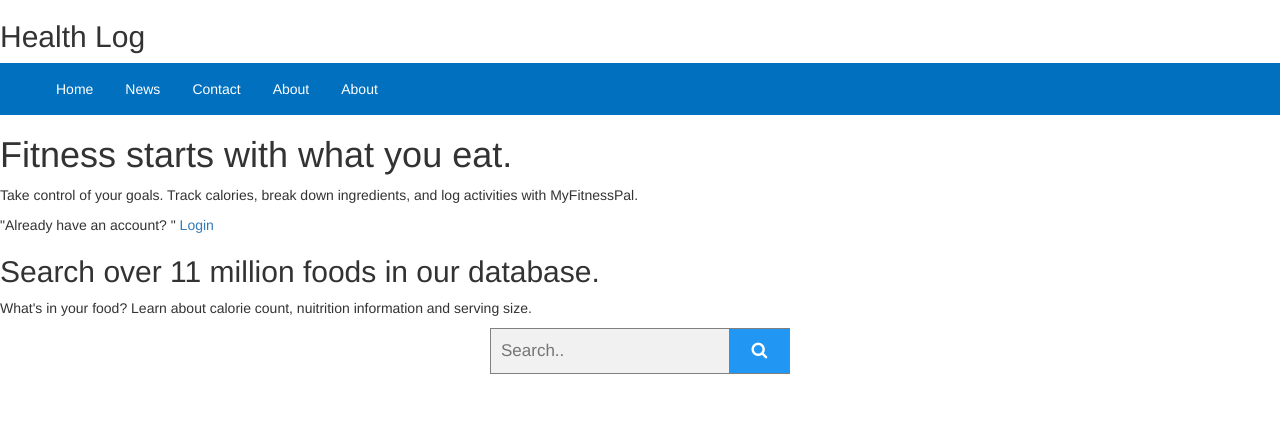
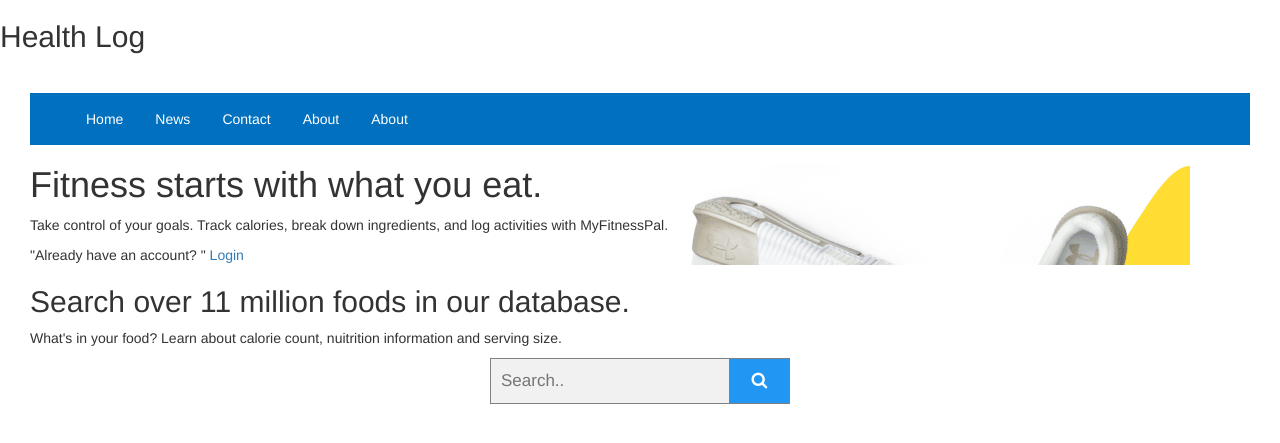
Before and after one commit to azandtUNO/group-project, a Django app: page / in a window 1280 px wide. Shown: the top 443 px of the page. Run offline with Django 3.2, Linux system fonts and the light colour scheme; some libraries are stand-ins or nearby versions.

Commit message:
Background update

```diff
--- a/healthlog/static/css/index.css
+++ b/healthlog/static/css/index.css
@@ -59,3 +59,20 @@ form.search::after {
     clear: both;
     display: table;
 }
+
+/* creates the top part of the background */
+#wrapper {
+    border: none;
+    padding: 30px;
+  }
+
+#setTop{
+    background-image: url('../../static/images/top.png');
+}
+
+  /*setting center text*/
+.jss1 {
+    margin: 0px auto;
+    z-index: 1;
+    position: relative;
+}
--- a/healthlog/templates/healthlog/index.html
+++ b/healthlog/templates/healthlog/index.html
@@ -11,6 +11,7 @@
 
     <body>
         <h2>Health Log</h2>
+        <div id="wrapper">
             <ul>
                 <li><a href="#ABOUT">Home</a></li>
                 <li><a href="#FOOD">News</a></li>
@@ -18,12 +19,15 @@
                 <li><a href="#APPS">About</a></li>
                 <li><a href="#COMMUNITY">About</a></li>
             </ul>
+            <div id="setTop">
                 <h1>Fitness starts with what you eat.</h1>
                 <p>Take control of your goals. Track calories, break down ingredients, and log activities with MyFitnessPal.</p>
                 <p>
                     "Already have an account? "
                     <a>Login</a>
                 </p>
+            </div>
+
             <h2>Search over 11 million foods in our database.</h2>
             <p>What's in your food? Learn about calorie count, nuitrition information and serving size.</p>
             <div>
@@ -32,5 +36,6 @@
                     <button type="submit"><i class="fa fa-search"></i></button>
                 </form>
             </div>
+        </div>
     </body>
 </html>
```
Also changed, not shown: healthlog/static/images/top.png (added). Lines whose indentation alone changed are shown as unchanged.
